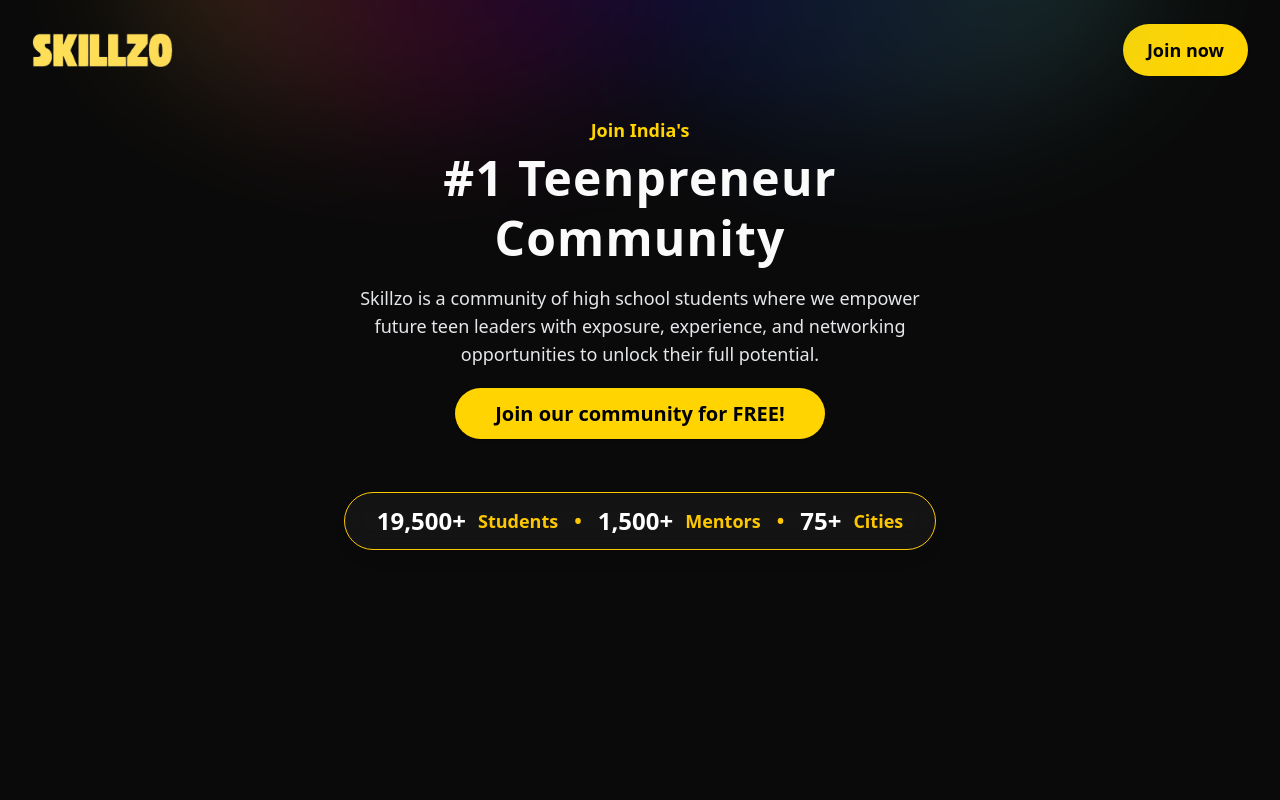
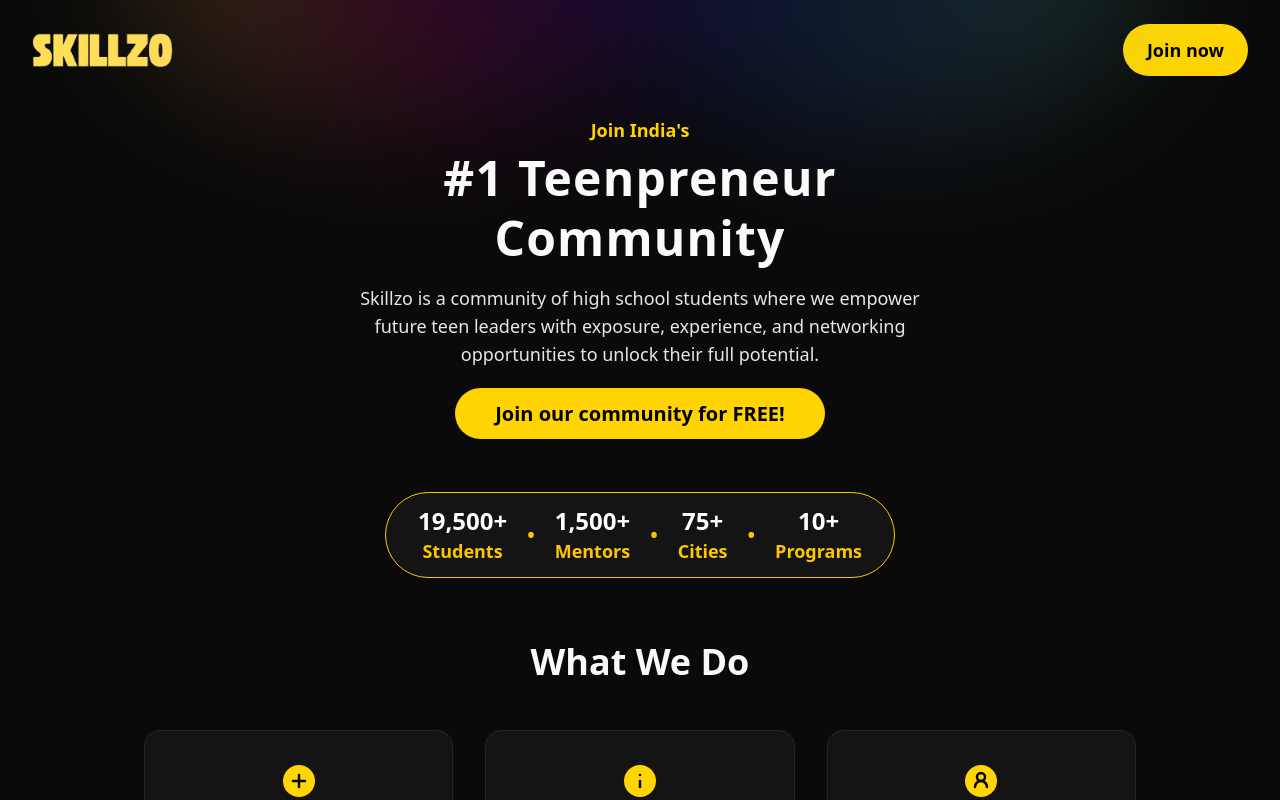
Before and after one commit to Shreyanshdiwakar/skillzo-beta-site, a Next.js app in the folder apps/next/: page / in a window 1280 px wide. Shown: the top 800 px of the page. Built offline with nearby package versions, Linux system fonts and the light colour scheme.

Commit message:
add another stat

```diff
--- a/apps/next/src/components/home/0-hero.tsx
+++ b/apps/next/src/components/home/0-hero.tsx
@@ -7,10 +7,11 @@
         { value: "19,500+", label: "Students" },
         { value: "1,500+", label: "Mentors" },
         { value: "75+", label: "Cities" },
-    ];
+        {value: "10+", label: "Programs"}
+    ] as const;
     return (
         <section className="flex flex-col items-center justify-center text-center px-4  relative overflow-hidden">
-            <div className="min-h-dvh">
+            <div className="py-10 md:py-0">
                 {/* Main Text */}
                 <div className="md:py-2 lg:py-4">
                     <h2 className="text-base md:text-lg font-bold text-primary mb-1">
@@ -37,12 +38,16 @@
 
                 {/* Stats Strip */}
                 <div className="w-full flex justify-center mt-12">
-                    <div className="flex flex-col md:flex-row items-center gap-4 md:gap-3 bg-neutral-900/80 border border-yellow-400 rounded-4xl md:rounded-full px-6 py-6 md:px-8 md:py-3 shadow-lg text-xl md:text-xl font-semibold text-yellow-400 backdrop-blur-md max-w-full">
+                    <div className="grid grid-cols-2 md:flex md:flex-row items-center gap-4 md:gap-3 bg-neutral-900/80 border border-yellow-400 rounded-4xl md:rounded-full px-6 py-6 md:px-8 md:py-3 shadow-lg text-xl md:text-xl font-semibold text-yellow-400 backdrop-blur-md max-w-full">
                         {stats.map((stat, idx) => (
                             <React.Fragment key={stat.label}>
-                                <span className="text-2xl md:text-2xl font-extrabold text-white">{stat.value}</span>
-                                <span className="text-lg md:text-lg text-yellow-400">{stat.label}</span>
-                                {idx < stats.length - 1 && <span className="hidden md:inline mx-1 text-yellow-400">•</span>}
+                                <div className="flex flex-col items-center">
+                                    <span className="text-2xl md:text-2xl font-extrabold text-white">{stat.value}</span>
+                                    <span className="text-lg md:text-lg text-yellow-400">{stat.label}</span>
+                                </div>
+                                {idx < stats.length - 1 && (
+                                    <span className="hidden md:inline mx-2 text-yellow-400">•</span>
+                                )}
                             </React.Fragment>
                         ))}
                     </div>
@@ -51,13 +56,13 @@
 
 
             {/* Images */}
-            <div className="w-full max-w-5xl flex justify-center items-center gap-1 py-8 px-4">
+            {/* <div className="w-full max-w-5xl flex justify-center items-center gap-1 px-4">
                 <Image width={120} height={60} src="https://v0.dev/placeholder.svg?width=120&height=60" alt="Placeholder 1" className="w-full rounded shadow-md" />
                 <Image width={120} height={60} src="https://v0.dev/placeholder.svg?width=120&height=60" alt="Placeholder 2" className="w-full rounded shadow-md" />
                 <Image width={120} height={60} src="https://v0.dev/placeholder.svg?width=120&height=60" alt="Placeholder 3" className="w-full rounded shadow-md" />
                 <Image width={120} height={60} src="https://v0.dev/placeholder.svg?width=120&height=60" alt="Placeholder 4" className="w-full rounded shadow-md" />
                 <Image width={120} height={60} src="https://v0.dev/placeholder.svg?width=120&height=60" alt="Placeholder 5" className="w-full rounded shadow-md" />
-            </div>
+            </div> */}
 
         </section>
 
```
